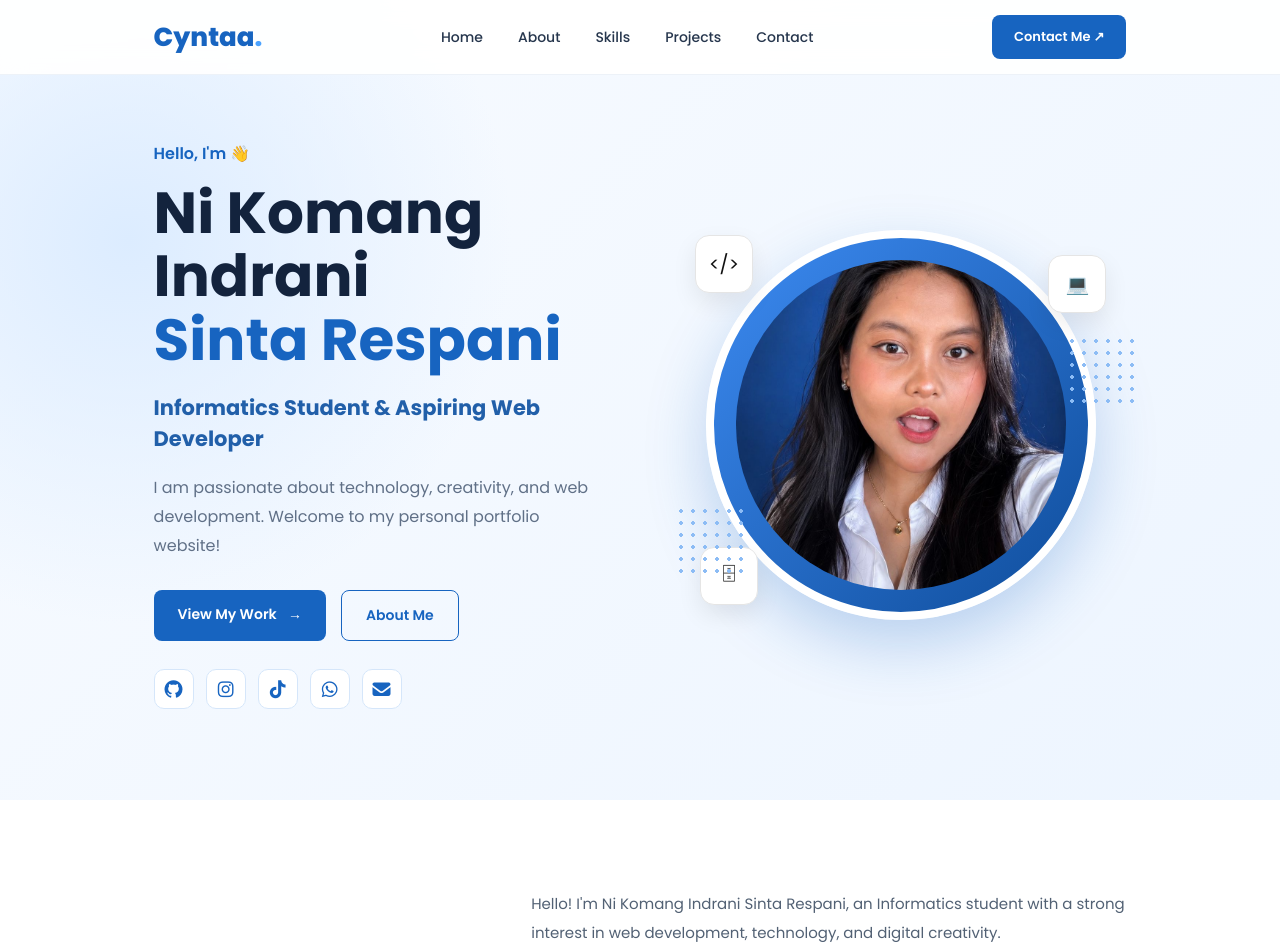
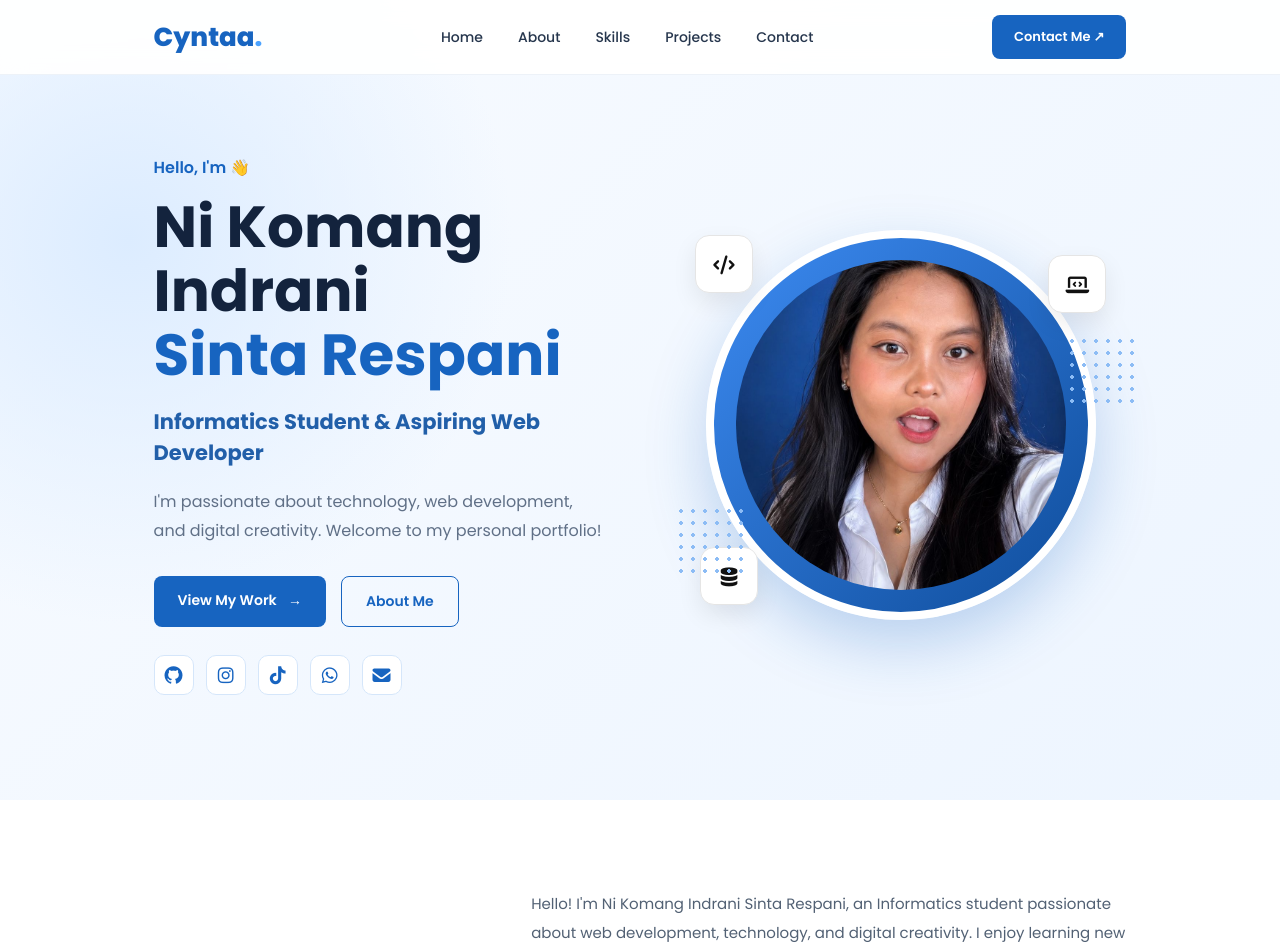
Before and after one commit to SintaaCakepp/portfolio, a Vue app: page / in a window 1280 px wide. Shown: the top 952 px of the page. Built offline with nearby package versions, Linux system fonts and the light colour scheme.

Commit message:
style: update text content for clarity and engagement; replace emojis with Font Awesome icons for consistency

```diff
--- a/src/App.vue
+++ b/src/App.vue
@@ -176,8 +176,7 @@ const projects = [
           </h2>
 
           <p class="hero-description">
-            I am passionate about technology, creativity, and web development.
-            Welcome to my personal portfolio website!
+            I'm passionate about technology, web development, and digital creativity. Welcome to my personal portfolio!
           </p>
 
 
@@ -274,15 +273,15 @@ const projects = [
 
           <!-- FLOATING ICONS -->
          <div class="floating-card code-card">
-            &lt;/&gt;
+  <i class="fa-solid fa-code"></i>
 </div>
 
 <div class="floating-card laptop-card">
-            💻
+  <i class="fa-solid fa-laptop-code"></i>
 </div>
 
 <div class="floating-card database-card">
-            🗄
+  <i class="fa-solid fa-database"></i>
 </div>
 
 
@@ -308,7 +307,7 @@ const projects = [
       <div class="section-title about-title">
 
         <div class="section-icon">
-          👩‍💻
+  <i class="fa-solid fa-user"></i>
 </div>
 
         <div>
@@ -322,9 +321,11 @@ const projects = [
       <div class="about-text">
 
         <p>
-          Hello! I'm Ni Komang Indrani Sinta Respani, an Informatics
-          student with a strong interest in web development, technology,
-          and digital creativity.
+          Hello! I'm Ni Komang Indrani Sinta Respani, an Informatics student passionate about web development, technology, and digital creativity.
+
+I enjoy learning new technologies, building digital projects, and exploring creative ways to solve problems. I'm currently developing my skills in frontend development, particularly with HTML, CSS, JavaScript, and Vue.js.
+
+I'm a fast learner, detail-oriented, and always excited to gain new experiences and take on new challenges.
         </p>
 
         <p>
@@ -558,7 +559,7 @@ const projects = [
       <div class="contact-title">
 
        <div class="contact-icon">
-          ✉
+  <i class="fa-solid fa-envelope"></i>
 </div>
 
         <div>
```
Lines whose indentation alone changed are shown as unchanged.
